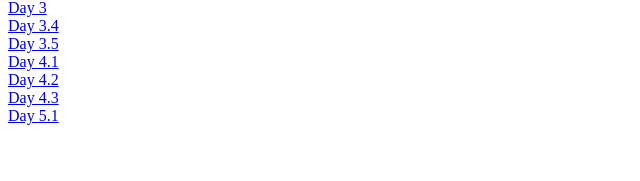
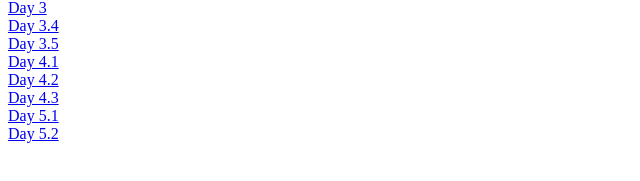
Before and after one commit to king67641/king67641.github.io, a plain HTML site: page index.html in a window 1280 px wide. Shown: the part 81-262 px from the top of the page, 0-640 px from the left. Drawn offline with Linux system fonts and the light colour scheme.

Commit message:
Update index.html

```diff
--- a/index.html
+++ b/index.html
@@ -14,5 +14,6 @@
 <a href="Assignments/week 4/4.2/index.html">Day 4.2</a><br>
 <a href="Assignments/week 4/4.3/index.html">Day 4.3</a><br>
 <a href="Assignments/week 5/index.html">Day 5.1</a><br>
+<a href="Assignments/week 5/ticket_Price/">Day 5.2</a><br>
 </body>
 </html>
```
